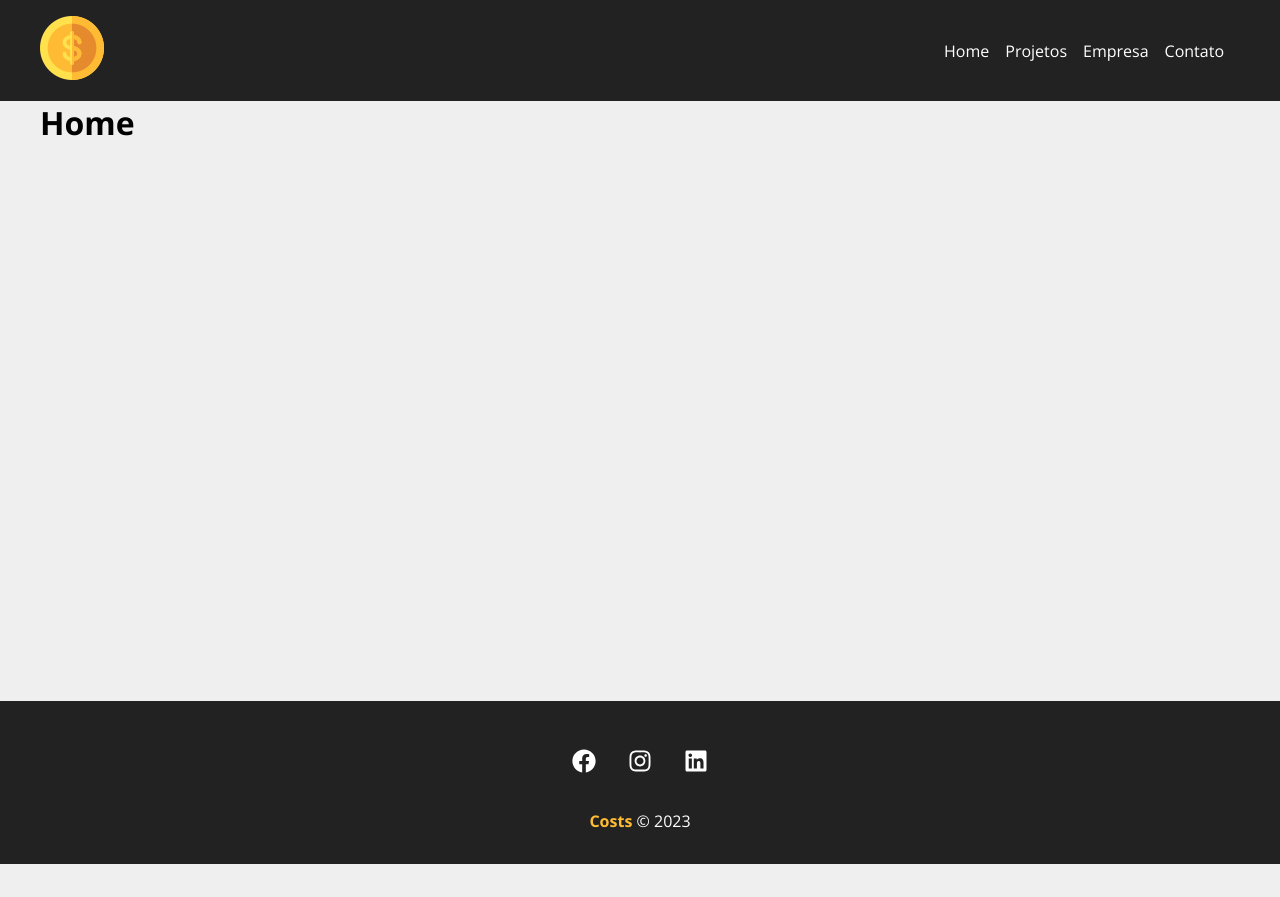
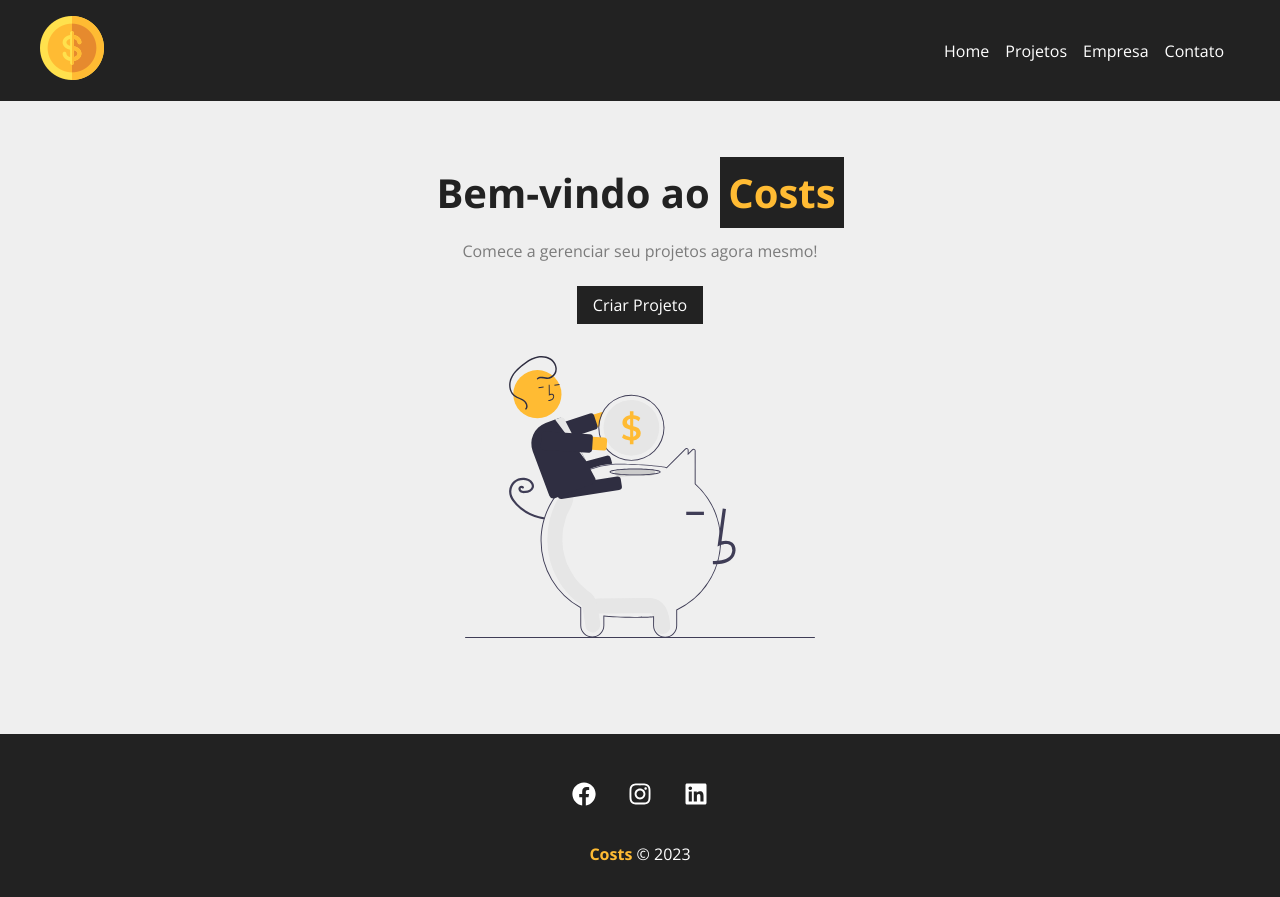
Before and after one commit to FellipeCastro/costs-react, a React (Create React App) app: page / in a window 1280 px wide. Before the commit the page ends 864 px from the top, so only its background shows below. Built offline with nearby package versions, Linux system fonts and the light colour scheme.

Commit message:
Home finalizada

```diff
--- /dev/null
+++ b/src/components/layout/LinkButton.js
@@ -0,0 +1,12 @@
+import { Link } from 'react-router-dom';
+import styles from './LinkButton.module.css';
+
+function LinkButton({to, text}) {
+    return (
+        <Link className={styles.btn} to={to}>
+            {text}
+        </Link>
+    )
+}
+
+export default LinkButton
--- /dev/null
+++ b/src/components/layout/LinkButton.module.css
@@ -0,0 +1,11 @@
+.btn {
+    background-color: #222;
+    color: #fff;
+    padding: .5em 1em;
+    text-decoration: none;
+    transition: .5s;
+}
+
+.btn:hover {
+    color: #ffbb33;
+}
--- a/src/components/pages/Home.js
+++ b/src/components/pages/Home.js
@@ -1,6 +1,15 @@
+import styles from './Home.module.css';
+import savings from '../../img/savings.svg'
+import LinkButton from '../layout/LinkButton';
+
 function Home() {
     return (
-        <h1>Home</h1>
+        <sectien className={styles.home_container} >
+            <h1>Bem-vindo ao <span>Costs</span></h1>
+            <p>Comece a gerenciar seu projetos agora mesmo!</p>
+            <LinkButton to="/newproject" text="Criar Projeto"/>
+            <img src={savings} alt="Costs"/>
+        </sectien>
     )
 }
 
--- /dev/null
+++ b/src/components/pages/Home.module.css
@@ -0,0 +1,30 @@
+.home_container {
+    width: 100%;
+    display: flex;
+    flex-direction: column;
+    align-items: center;
+    justify-content: center;
+    padding: 4em;
+}
+
+.home_container h1 {
+    font-size: 2.5em;
+    margin-bottom: .5em;
+    color: #222;
+}
+
+.home_container h1 span {
+    color: #ffbb33;
+    padding: .2em;
+    background-color: #222;
+}
+
+.home_container p {
+    margin-bottom: 1.5em;
+    color: #7b7b7b;
+}
+
+.home_container img {
+    width: 350px;
+    margin: 2em 0;
+}
```
